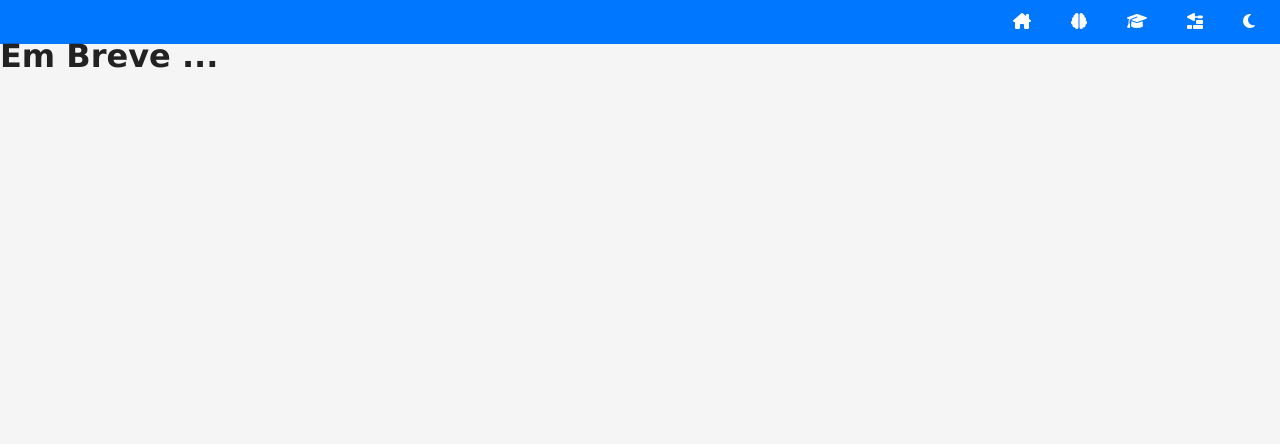
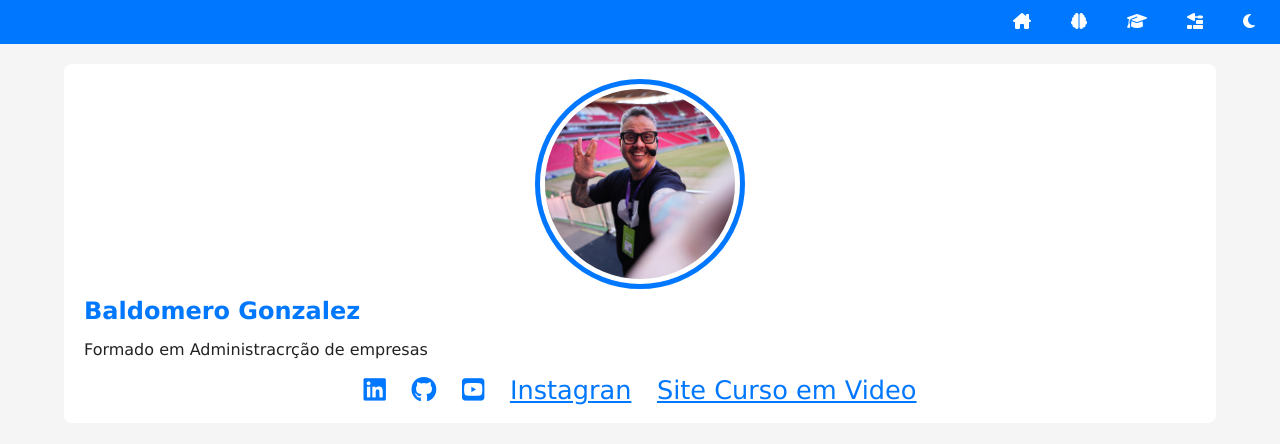
Before and after one commit to BaldomeroPerez/projeto-portifolio, a plain HTML site: page index.html in a window 1280 px wide. Drawn offline with Linux system fonts and the light colour scheme.

Commit message:
Construindo Lay Out do Topo
dando formano main e section

```diff
--- a/estilos/style.css
+++ b/estilos/style.css
@@ -57,3 +57,53 @@ nav#menu a:hover {
   background-color: var(--destaque-inverso);
   color: var(--destaque);
 }
+
+main{
+  display: grid;
+  grid-template-columns: auto 90vw auto;
+  gap: 20px;
+  margin-top: 20px;
+}
+section#ficha {
+  background-color: var(--fundo-card);
+  padding: 20px;
+  border-radius: 8px;
+  grid-column: 2;
+}
+
+section#ficha img.foto {
+  width: 200px;
+  aspect-ratio: 1/1;
+  object-fit: cover;
+  overflow: hidden;
+  border-radius: 50%;
+  border: 5px solid var(--fundo-card);
+  outline: 5px solid var(--destaque);
+  display: block;
+  margin: auto;
+  margin-bottom: 15px;
+}
+
+section#ficha h1 {
+  color: var(--destaque);
+  margin: 15px 0;
+  font-size: 1.5em;
+  text-align: left;
+}
+
+div#social {
+  display: flex;
+  justify-content: center;
+  align-items: center;
+  font-size: 1.6em;
+  gap: 1em;
+  margin-top: 15px;
+}
+div#social a {
+  color: var(--destaque);
+  transition: color 0.5s;
+}
+
+div#social a:hover {
+  color: var(--destaque-inverso);
+}
--- a/index.html
+++ b/index.html
@@ -21,7 +21,22 @@
     </header>
 
     <main>
-        <h1>Em Breve ...</h1>
+        <section id="ficha">
+            <img src="imagens/guanabara-perfil.jpg" alt="gustavo" class="foto">
+            <h1>Baldomero Gonzalez</h1>
+            <p>Formado em Administracrção de empresas</p>
+            <div id="social">
+                <a href="https://www.linkedin.com/in/baldomero-gonzalez-579b4233/" target="_blank" ref="nofollow"><i class="fa-brands fa-linkedin"></i></a>
+                <a href="https://github.com/BaldomeroPerez" target="_blank" ref="nofollow"><i class="fa-brands fa-github"></i></a>
+                <a href="https://www.youtube.com/cursoemvideo" target="_blank" ref="nofollow"><i class="fa-brands fa-square-youtube"></i></a>
+                <a href="" target="_blank"ref="nofollow">Instagran</a>
+                <a href="" target="_blank"ref="nofollow">Site Curso em Video</a>
+            </div>
+        </section>
+
+        <section id="detalhes">
+
+        </section#>
     </main>
 
     <footer>
```
